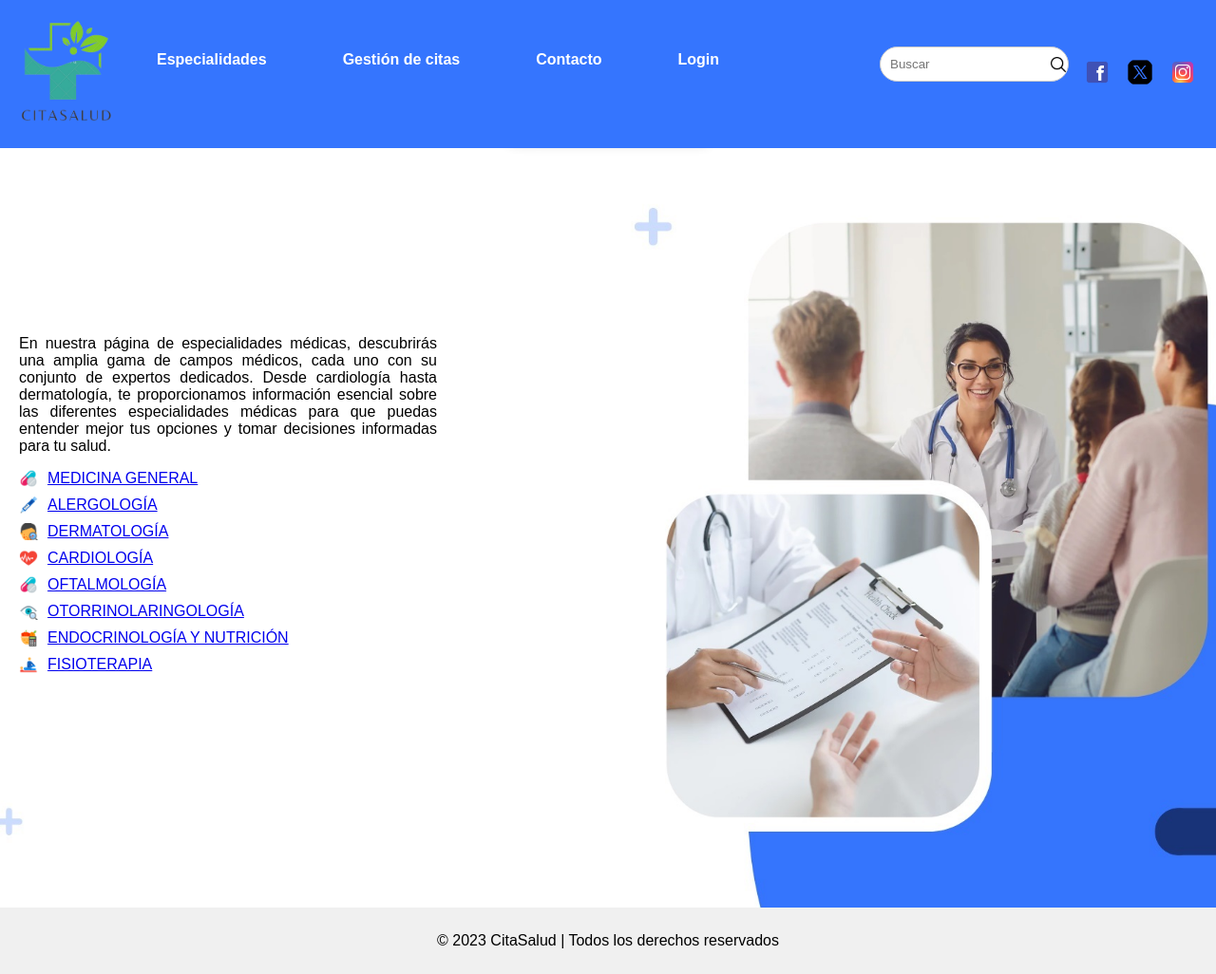
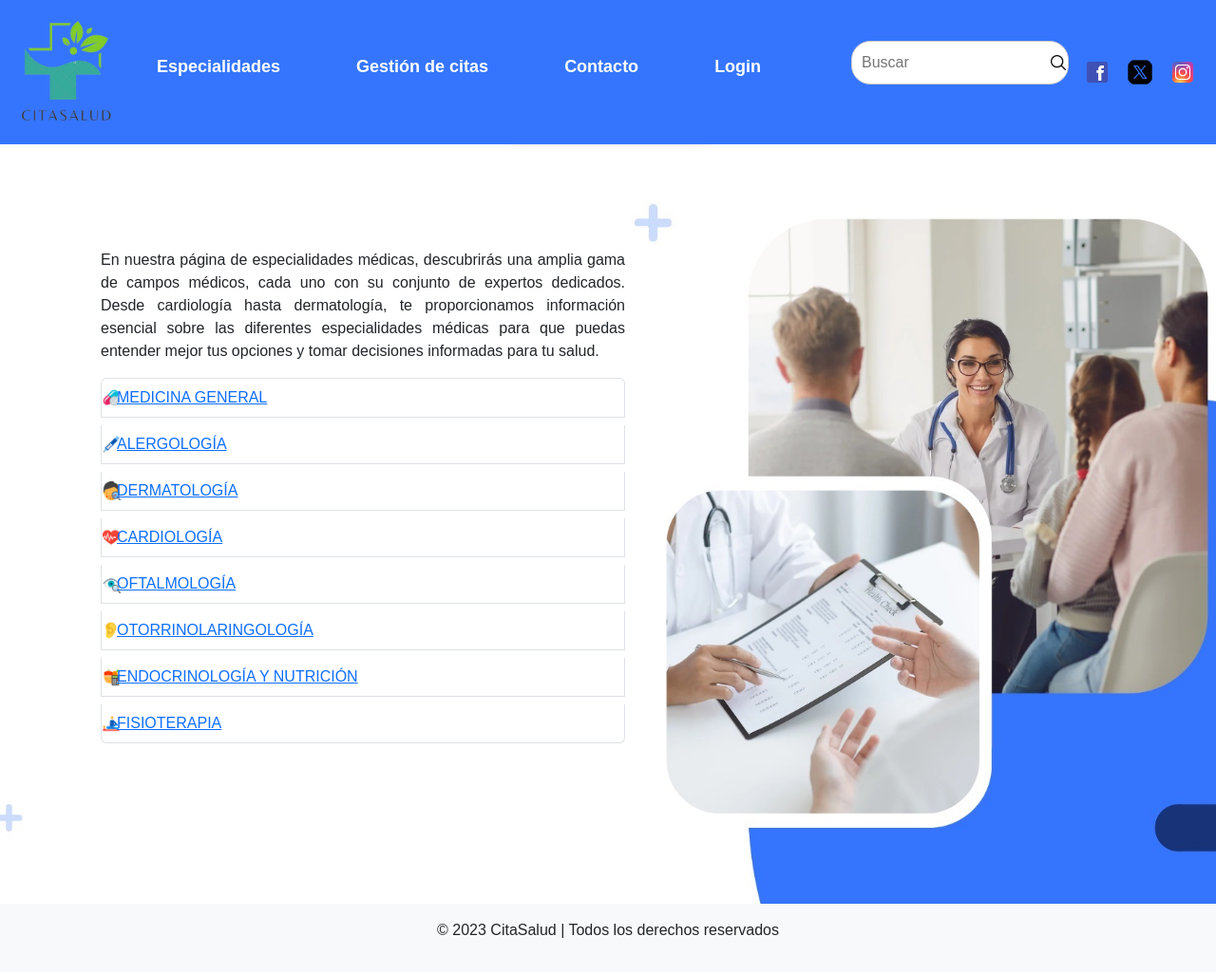
Before and after one commit to JaviVL89/Proyecto-tu-salud-online, a plain HTML site: page especialidades.html in a window 1280 px wide. Shown: the whole page at 95% size. Drawn offline with nearby package versions, Linux system fonts and the light colour scheme.

Commit message:
ultimas modificaciones

```diff
--- a/especialidades.html
+++ b/especialidades.html
@@ -3,10 +3,24 @@
   <head>
     <meta charset="UTF-8" />
     <meta name="viewport" content="width=device-width, initial-scale=1.0" />
+    <link rel="icon" href="imagenes/favicon.png" type="image/png" />
+    <link
+      rel="stylesheet"
+      href="https://cdnjs.cloudflare.com/ajax/libs/font-awesome/6.0.0-beta3/css/all.min.css"
+      integrity="sha384-u7FyvRVpMDd+Jx4COGpShpL+EiF6lJMEwnBSyVd5PmEIEy7QRPOlqJeb8jj1/Pkp"
+      crossorigin="anonymous"
+    />
+    <link
+      rel="stylesheet"
+      href="https://cdn.jsdelivr.net/npm/bootstrap@5.3.0/dist/css/bootstrap.min.css"
+    />
+    <link
+      rel="stylesheet"
+      href="https://cdnjs.cloudflare.com/ajax/libs/font-awesome/6.0.0-beta3/css/all.min.css"
+      integrity="sha384-u7FyvRVpMDd+Jx4COGpShpL+EiF6lJMEwnBSyVd5PmEIEy7QRPOlqJeb8jj1/Pkp"
+      crossorigin="anonymous"
+    />
     <link rel="stylesheet" href="estilos/estilos_especialidades.css" />
-    <link rel="icon" href="imagenes/favicon.png" type="image/png" />
-    <link rel="stylesheet" href="https://cdnjs.cloudflare.com/ajax/libs/font-awesome/6.0.0-beta3/css/all.min.css" integrity="sha384-u7FyvRVpMDd+Jx4COGpShpL+EiF6lJMEwnBSyVd5PmEIEy7QRPOlqJeb8jj1/Pkp" crossorigin="anonymous">
-
     <title>CitaSalud</title>
   </head>
   <body>
@@ -35,44 +49,65 @@
         <input type="text" placeholder="Buscar" class="search-input" />
       </div>
 
-
       <div class="social-links">
-      <a href="#" target="_blank" class="social-icon"><img src="imagenes/icons8-facebook-48.png" alt="Facebook"></a>
-      <a href="#" target="_blank" class="social-icon"><img src="imagenes/icons8-twitterx-50.png" alt="Twitter"></a>
-      <a href="#" target="_blank" class="social-icon"><img src="imagenes/icons8-instagram-48.png" alt="Instagram"></a>
-      <!-- Añade más enlaces de redes sociales según sea necesario -->
+        <a href="#" target="_blank" class="social-icon"
+          ><img src="imagenes/icons8-facebook-48.png" alt="Facebook"
+        /></a>
+        <a href="#" target="_blank" class="social-icon"
+          ><img src="imagenes/icons8-twitterx-50.png" alt="Twitter"
+        /></a>
+        <a href="#" target="_blank" class="social-icon"
+          ><img src="imagenes/icons8-instagram-48.png" alt="Instagram"
+        /></a>
       </div>
-
     </header>
 
-    <!-- Main Content -->
-    <main>
-      <div class="main-content">
+    <main class="bg-light">
+      <div class="container">
+        <div class="main-content p-4">
           <div class="text-content">
             <p class="welcome-text">
-            En nuestra página de especialidades médicas, descubrirás una amplia gama de campos médicos,
-            cada uno con su conjunto de expertos dedicados. Desde cardiología hasta dermatología,
-            te proporcionamos información esencial sobre las diferentes especialidades médicas para que
-            puedas entender mejor tus opciones y tomar decisiones informadas para tu salud.</p>
+              En nuestra página de especialidades médicas, descubrirás una amplia gama de campos
+              médicos, cada uno con su conjunto de expertos dedicados. Desde cardiología hasta
+              dermatología, te proporcionamos información esencial sobre las diferentes
+              especialidades médicas para que puedas entender mejor tus opciones y tomar decisiones
+              informadas para tu salud.
+            </p>
 
-            <ul class="name-list">
-                <li class="icon-medicina-general"><a href="medicina_general.html">MEDICINA GENERAL</a></li>
-                <li class="icon-alerologia"><a href="alergologia.html">ALERGOLOGÍA</a></li>
-                <li class="icon-dermatologia"><a href="dermatologia.html">DERMATOLOGÍA</a></li>
-                <li class="icon-cardiologia"><a href="cardiologia.html">CARDIOLOGÍA</a></li>
-                <li class="icon-oftalmologia"><a href="oftalmologia.html">OFTALMOLOGÍA</a></li>
-                <li class="icon-otorrinolaringologia"><a href="otorrinolaringologia.html">OTORRINOLARINGOLOGÍA</a></li>
-                <li class="icon-endocrino_nutricion"><a href="endocrino_nutricion.html">ENDOCRINOLOGÍA Y NUTRICIÓN</a></li>
-                <li class="icon-fisioterapia"><a href="fisioterapia.html">FISIOTERAPIA</a></li>
+            <ul class="list-group name-list">
+              <li class="list-group-item icon-medicina-general mb-2">
+                <a href="medicina_general.html">MEDICINA GENERAL</a>
+              </li>
+              <li class="list-group-item icon-alerologia mb-2">
+                <a href="alergologia.html">ALERGOLOGÍA</a>
+              </li>
+              <li class="list-group-item icon-dermatologia mb-2">
+                <a href="dermatologia.html">DERMATOLOGÍA</a>
+              </li>
+              <li class="list-group-item icon-cardiologia mb-2">
+                <a href="cardiologia.html">CARDIOLOGÍA</a>
+              </li>
+              <li class="list-group-item icon-oftalmologia mb-2">
+                <a href="oftalmologia.html">OFTALMOLOGÍA</a>
+              </li>
+              <li class="list-group-item icon-otorrinolaringologia mb-2">
+                <a href="otorrinolaringologia.html">OTORRINOLARINGOLOGÍA</a>
+              </li>
+              <li class="list-group-item icon-endocrino_nutricion mb-2">
+                <a href="endocrino_nutricion.html">ENDOCRINOLOGÍA Y NUTRICIÓN</a>
+              </li>
+              <li class="list-group-item icon-fisioterapia mb-2">
+                <a href="fisioterapia.html">FISIOTERAPIA</a>
+              </li>
             </ul>
           </div>
         </div>
+      </div>
     </main>
-      </div>
-      <footer>
+
+    <!-- Footer -->
+    <footer class="bg-light text-center p-3">
       <p>&copy; 2023 CitaSalud | Todos los derechos reservados</p>
     </footer>
   </body>
-
-
 </html>
--- a/estilos/estilos_especialidades.css
+++ b/estilos/estilos_especialidades.css
@@ -22,12 +22,15 @@ nav ul {
 
 nav ul li {
   margin-right: 20px;
+  margin-top: 20px;
+  font-size: large;
 }
 
 nav a {
   text-decoration: none;
   color: #fff;
   font-weight: bold;
+  font-size: large;
 }
 
 main {
@@ -90,9 +93,9 @@ nav a {
 }
 
 .social-icon img {
-  width: 30px; /* Ajusta el tamaño de las imágenes según tus necesidades */
+  width: 30px;
   height: 30px;
-  border-radius: 50%; /* Para hacer las imágenes redondas, ajusta según sea necesario */
+  border-radius: 50%;
 }
 ul {
   list-style-type: none;
@@ -104,7 +107,7 @@ li {
   padding-left: 30px; /* Espacio para el icono */
   background-repeat: no-repeat;
   background-position: left center;
-  background-size: 20px 20px; /* Ajusta el tamaño según sea necesario */
+  background-size: 20px 20px;
 }
 
 .icon-medicina-general {
@@ -114,31 +117,31 @@ li {
 
 .icon-alerologia {
   background-image: url("../imagenes/icons8-pluma-de-insulina-48.png");
-  background-size: 20px; /* Ruta de la imagen para Medicina General */
+  background-size: 20px;
 }
 .icon-dermatologia {
   background-image: url("../imagenes/icons8-dermatología-48.png");
-  background-size: 20px; /* Ruta de la imagen para Medicina General */
+  background-size: 20px;
 }
 .icon-cardiologia {
   background-image: url("../imagenes/icons8-corazón-con-pulso-48.png");
-  background-size: 20px; /* Ruta de la imagen para Medicina General */
+  background-size: 20px;
 }
 .icon-oftalmologia {
-  background-image: url("../imagenes/icons8-medicina-48.png");
-  background-size: 20px; /* Ruta de la imagen para Medicina General */
+  background-image: url("../imagenes/icons8-oftalmología-48.png");
+  background-size: 20px;
 }
 .icon-otorrinolaringologia {
-  background-image: url("../imagenes/icons8-oftalmología-48.png");
-  background-size: 20px; /* Ruta de la imagen para Medicina General */
+  background-image: url("../imagenes/icons8-emoji-de-oreja-48.png");
+  background-size: 20px;
 }
 .icon-endocrino_nutricion {
   background-image: url("../imagenes/icons8-calculadora-de-calorías-de-alimentos-saludables-48.png");
-  background-size: 20px; /* Ruta de la imagen para Medicina General */
+  background-size: 20px;
 }
 .icon-fisioterapia {
   background-image: url("../imagenes/icons8-fisioterapia-48.png");
-  background-size: 20px; /* Ruta de la imagen para Medicina General */
+  background-size: 20px;
 }
 
 footer {
--- a/estilos/estilos_principal.css
+++ b/estilos/estilos_principal.css
@@ -29,6 +29,7 @@ nav a {
   text-decoration: none;
   color: #fff;
   font-weight: bold;
+  font-size: large;
 }
 
 main {
```
Also changed, not shown: gestion_citas.html (+58 -12 lines), imagenes/icons8-emoji-de-oreja-48.png (added). Lines whose indentation alone changed are shown as unchanged.
